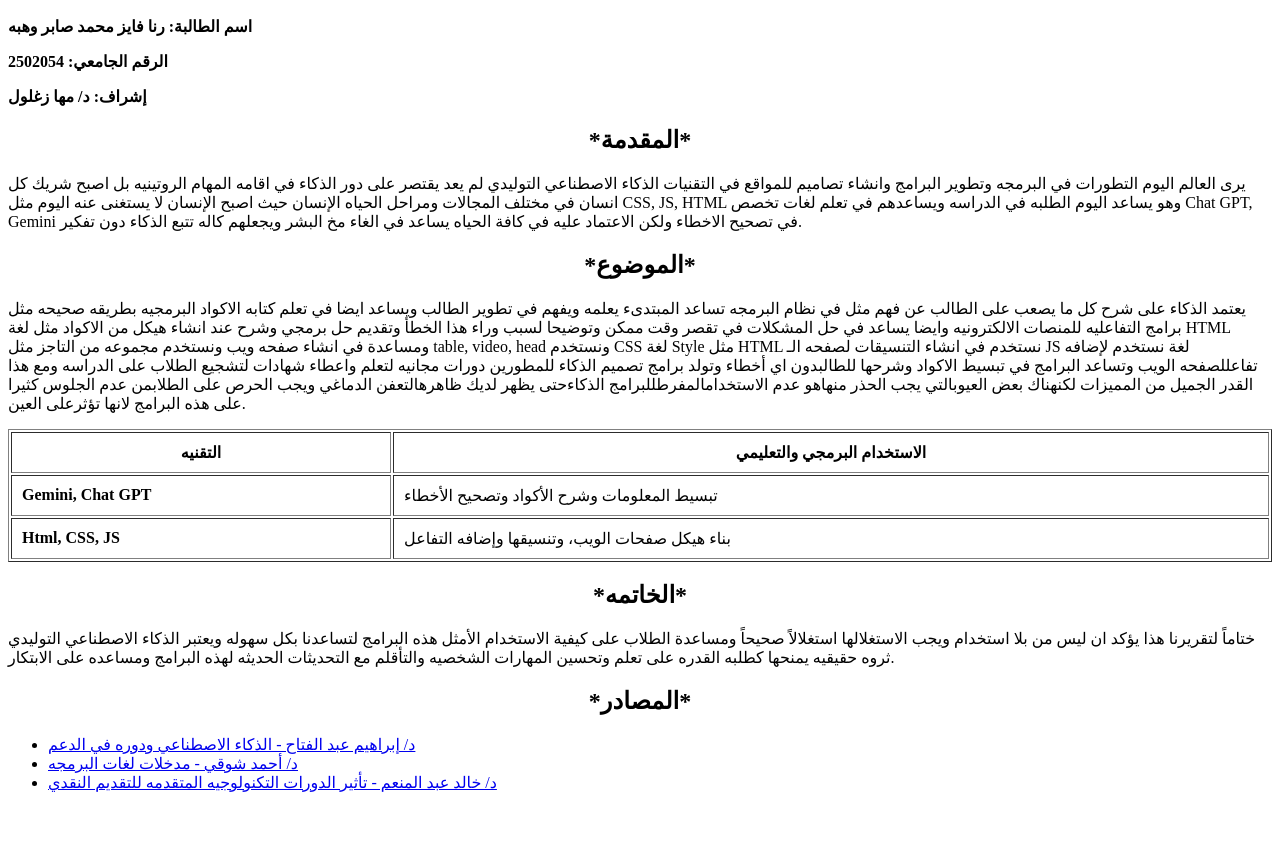
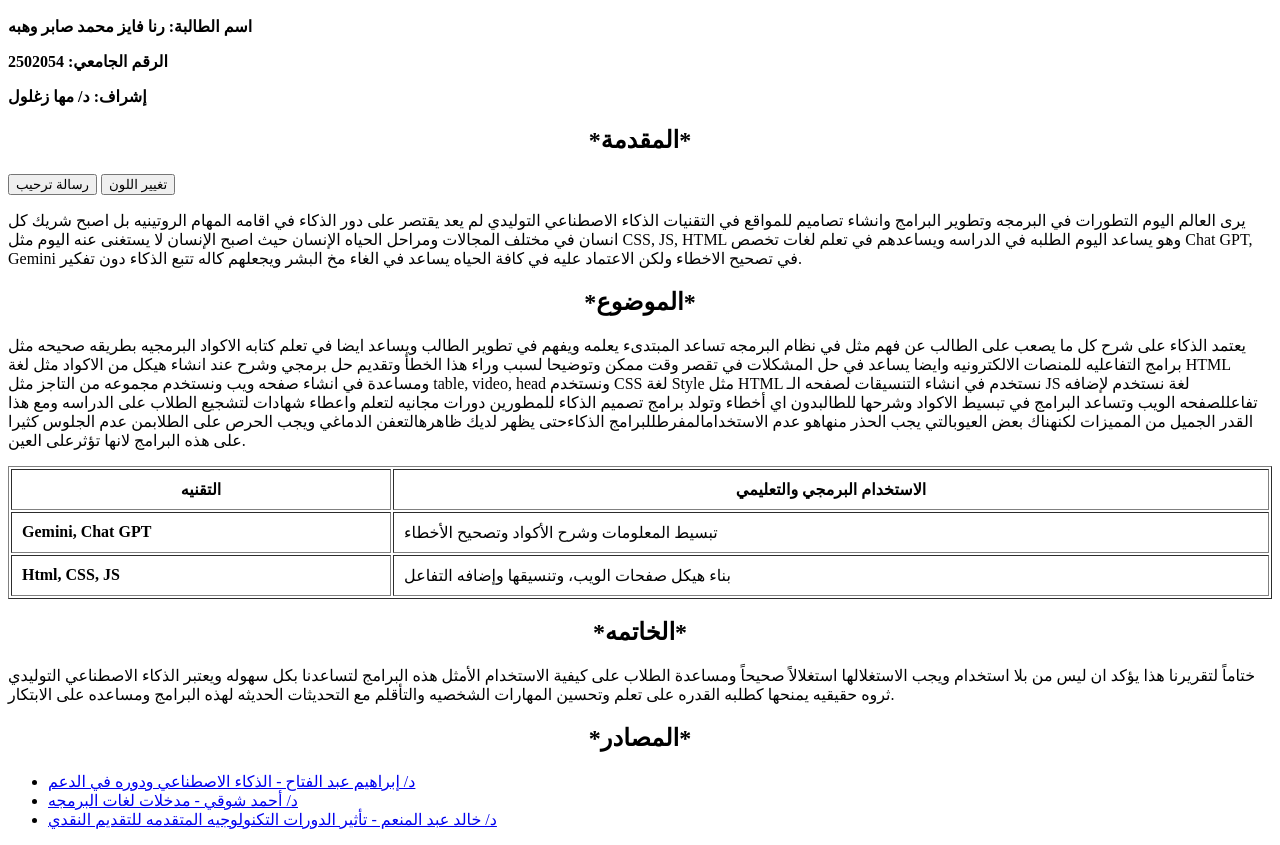
Before and after one commit to rfayez139-stack/Final-Task, a plain HTML site: page index.html in a window 1280 px wide. Shown: the part 100-945 px from the top of the page. Before the commit the page ends 908 px from the top, so only its background shows below. Drawn offline with Linux system fonts and the light colour scheme.

Commit message:
Enhance index.html with interactive buttons
Added buttons for greeting message and background color change.

```diff
--- a/index.html
+++ b/index.html
@@ -3,8 +3,9 @@
 <head>
     <title>تقرير بحثي</title>
     <meta charset="utf-8">
+    <link rel="stylesheet" href="style.css">
 </head>
-<body style="background-color:white;">
+    <body style="background-color:white;">
     <h1 align="center">الذكاء الاصطناعي التوليدي كعامل مساعد للمطورين</h1>
 <p align="center">
     <img src="IMG_934a9805-d785-46ce-8843-321647.jpg"/>
@@ -13,6 +14,12 @@
     <p><strong>الرقم الجامعي: 2502054</strong></p>
     <p><strong>إشراف: د/ مها زغلول</strong></p>
     <h2 align="center">*المقدمة*</h2>
+    <div class="actions">
+    <button type="button" onclick="sayWelcome()">رسالة ترحيب</button>
+    <button type="button" onclick="changeBg()">تغيير اللون</button>
+    <p id="msg"></p>
+</div>
+
     <p>
         يرى العالم اليوم التطورات في البرمجه وتطوير البرامج وانشاء تصاميم للمواقع في التقنيات الذكاء الاصطناعي التوليدي لم يعد يقتصر على دور الذكاء في اقامه المهام الروتينيه بل اصبح شريك كل انسان في مختلف المجالات ومراحل الحياه الإنسان حيث اصبح الإنسان لا يستغنى عنه اليوم مثل CSS, JS, HTML وهو يساعد اليوم الطلبه في الدراسه ويساعدهم في تعلم لغات تخصص Chat GPT, Gemini في تصحيح الاخطاء ولكن الاعتماد عليه في كافة الحياه يساعد في الغاء مخ البشر ويجعلهم كاله تتبع الذكاء دون تفكير.
     </p>
@@ -68,5 +75,15 @@ HTML نستخدم في انشاء التنسيقات لصفحه الـ JS لغة
         <li><a href="https://scholar.google.com" target="_blank">
 د/ خالد عبد المنعم - تأثير الدورات التكنولوجيه المتقدمه للتقديم النقدي</a></li>
     </ul>
+    <script>
+function sayWelcome() {
+    document.getElementById("msg").innerText = "أهلاً بك في تقرير الذكاء الاصطناعي التوليدي!";
+    alert("أهلاً بك في تقرير الذكاء الاصطناعي التوليدي!");
+}
+function changeBg() {
+    document.body.classList.toggle("alt-bg");
+}
+</script>
+
 </body>
 </html>
```
